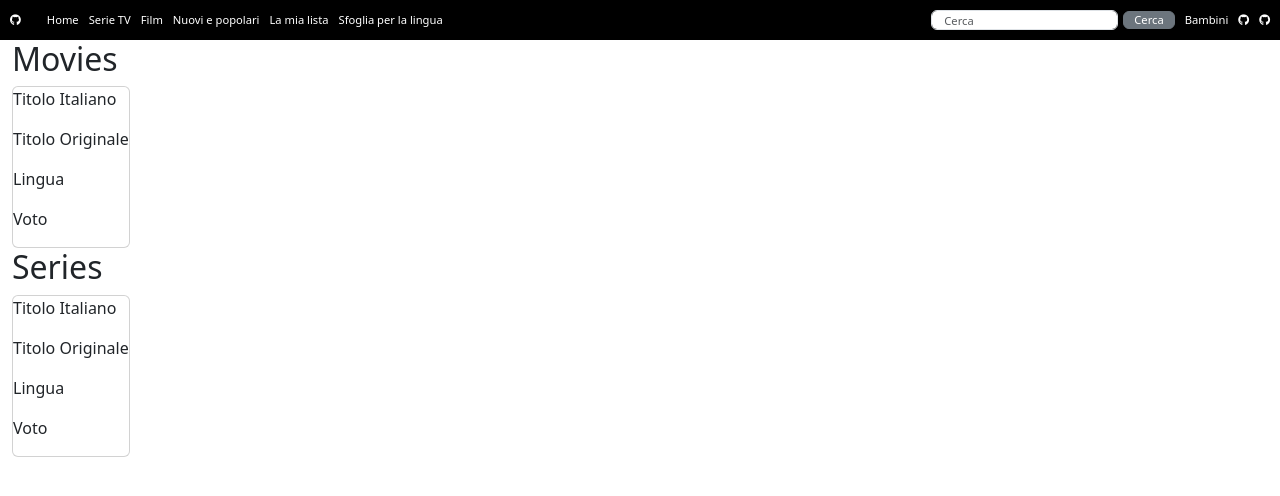
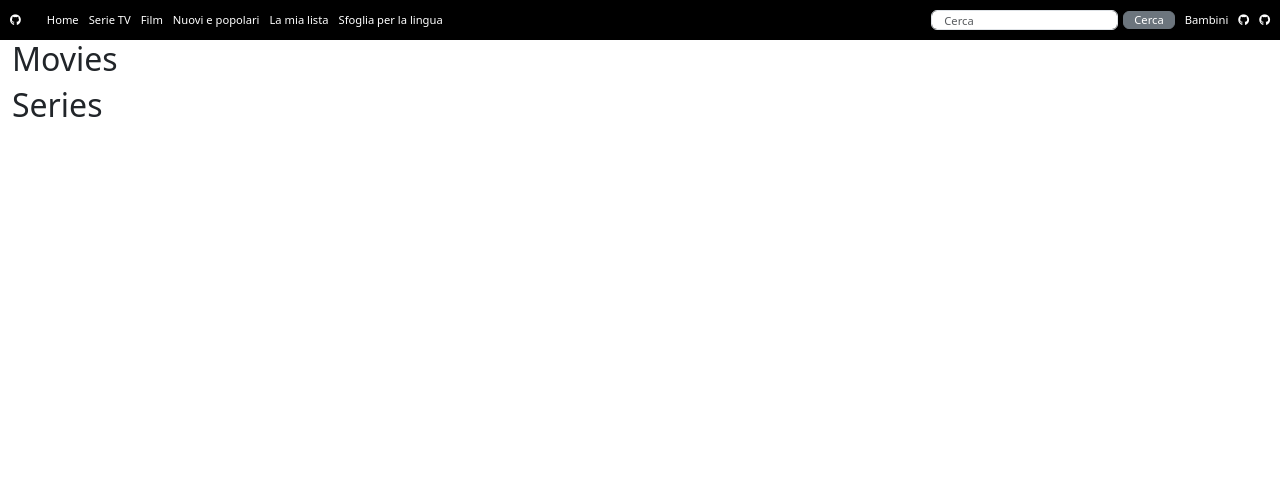
Before and after one commit to giamaf/vite-boolflix, a Vue app: page / in a window 1280 px wide. Shown: the top 496 px of the page. Built offline with nearby package versions, Linux system fonts and the light colour scheme; the HTML template or start-up script is replaced by a standard one.

Commit message:
added api call + movies render_milestone_1

```diff
--- a/src/App.vue
+++ b/src/App.vue
@@ -1,7 +1,7 @@
 <script>
 import axios from 'axios';
 import { store } from './assets/data/store';
-import { api } from './assets/data/index'
+import { api } from './assets/data/index';
 import AppHeader from './AppHeader.vue';
 import AppMain from './AppMain.vue';
 export default {
@@ -10,13 +10,49 @@ export default {
 
   data: () => ({
     store,
+    api,
+    liveText: ''
   }),
 
   components: { AppHeader, AppMain },
 
   methods: {
-    searchItem(text) {
-      console.log('Hai scritto', text)
+    // Funzione per montare l'url API
+    getApiUrl() {
+
+    },
+
+    // Funzione per caricare i dati nello store
+    fetchData(endpoint) {
+      axios.get(endpoint).then(res => {
+        store.movies = res.data.results;
+      }).catch((err) => {
+        console.error(err)
+      })
+    },
+
+    // Funzione per monitorare live il testo della searchbar
+    watchLiveText(text) {
+      this.liveText = text
+    },
+
+    // Funzione per fare qualcosa all'invio del form (chiamata API)
+    searchMovies() {
+      const { baseUri, moviesEndpoint, seriesEndpoint, apiKey, langIta, langEng } = api
+
+      // Oggetto che passiamo come secondo parametro al GET della chiamata API
+      const params = {
+        query: this.liveText,
+        api_key: apiKey,
+        language: langIta
+      }
+
+      axios.get(`${baseUri}${moviesEndpoint}`, { params })
+        .then(res => {
+          store.movies = res.data.results;
+        }).catch((err) => {
+          console.error(err)
+        })
     }
   }
 
@@ -25,8 +61,8 @@ export default {
 
 <template>
   <!-- Template -->
-  <AppHeader @search-item="searchItem" />
-  <AppMain />
+  <AppHeader @search-item="searchMovies" @live-text="watchLiveText" />
+  <AppMain @search-movies="searchMovies" @search-series="" />
 </template>
 
 <style lang="scss" >
--- a/src/AppCard.vue
+++ b/src/AppCard.vue
@@ -4,17 +4,17 @@ export default {
     name: 'AppCard',
 
     props: {
-
+        items: Object
     }
 };
 </script>
 
 <template>
     <div class="card">
-        <p>Titolo Italiano</p>
-        <p>Titolo Originale</p>
-        <p>Lingua</p>
-        <p>Voto</p>
+        <p>{{ items.title }}</p>
+        <p>{{ items.original_title }}</p>
+        <p>{{ items.original_language }}</p>
+        <p>{{ items.vote_average }}</p>
     </div>
 </template>
 
--- a/src/AppGridItem.vue
+++ b/src/AppGridItem.vue
@@ -7,14 +7,18 @@ export default {
 
     components: { AppCard },
 
+    props: {
+        collection: Array
+    }
+
 
 };
 </script>
 
 <template>
     <div class="row">
-        <div class="col-auto">
-            <AppCard />
+        <div class="col-auto" v-for="item in collection" :key="item.id">
+            <AppCard :items="item" />
         </div>
     </div>
 </template>
--- a/src/AppHeader.vue
+++ b/src/AppHeader.vue
@@ -11,7 +11,7 @@ export default {
 
     components: { AppSearch },
 
-    emits: ['search-item']
+    emits: ['search-item', 'live-text']
 
 };
 </script>
@@ -33,7 +33,8 @@ export default {
             <div class="right">
                 <ul>
                     <li>
-                        <AppSearch button-label="Cerca" placeholder="Cerca" @send-form="$emit('search-item', $event)" />
+                        <AppSearch button-label="Cerca" placeholder="Cerca" @send-form="$emit('search-item', $event)"
+                            @live-text="$emit('live-text', $event)" />
                     </li>
                     <li><a href="#">Bambini</a></li>
                     <li><a href="#"><i class="fa-brands fa-github"></i></a></li>
--- a/src/AppMain.vue
+++ b/src/AppMain.vue
@@ -7,10 +7,12 @@ export default {
     name: 'AppMain',
 
     data: () => ({
-        store
+        store,
     }),
 
     components: { AppGridItem },
+
+    emits: ['search-movies', 'search-series']
 
 };
 </script>
@@ -18,14 +20,13 @@ export default {
 <template>
     <main>
         <div class="container-fluid">
-
             <section>
                 <h2>Movies</h2>
-                <AppGridItem />
+                <AppGridItem @search-item="$emit('search-movies')" :collection="store.movies" />
             </section>
             <section>
                 <h2>Series</h2>
-                <AppGridItem />
+                <AppGridItem @search-item="$emit('search-series')" :collection="store.series" />
             </section>
         </div>
     </main>
--- a/src/AppSearch.vue
+++ b/src/AppSearch.vue
@@ -7,7 +7,7 @@ export default {
         textSearched: '',
     }),
 
-    emits: ['send-form'],
+    emits: ['send-form', 'live-text'],
 
     props: {
         buttonLabel: String,
@@ -18,7 +18,8 @@ export default {
 
 <template>
     <form @submit.prevent="$emit('send-form', textSearched)">
-        <input class="form-control" type="text" :placeholder="placeholder" v-model="textSearched">
+        <input @keyup="$emit('live-text', textSearched)" :placeholder="placeholder" v-model.trim="textSearched"
+            class="form-control" type="text">
         <button class="btn btn-secondary">{{ buttonLabel }}</button>
     </form>
 </template>
```
